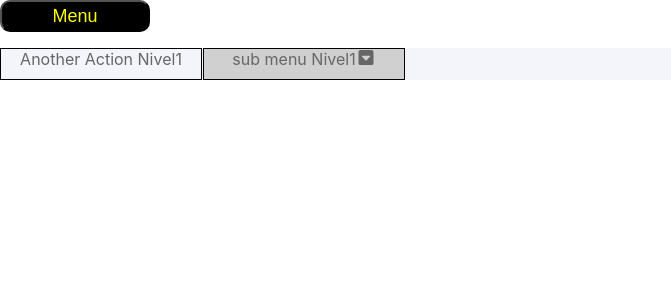
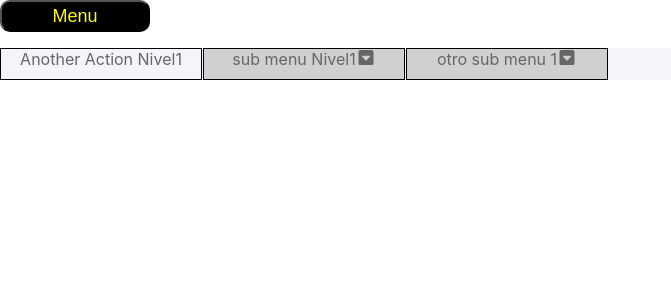
Before and after one commit to joaquinmartinez2912/reactjoaquin, a React (Create React App) app: page / in a window 1280 px wide. Both pictures are taken after a click on the button "Menu". Shown: the top 300 px of the page, without its empty margins (0-671 px from the left). Built offline with nearby package versions, Linux system fonts and the light colour scheme.

Commit message:
modificaciones finales

```diff
--- a/src/components/Itemmenu.jsx
+++ b/src/components/Itemmenu.jsx
@@ -4,14 +4,15 @@ import PropTypes from 'prop-types';
 
 function ItemMenu(props) {
     ItemMenu.propTypes={
-        llave : PropTypes.number.isRequired
+        llave : PropTypes.number.isRequired,
+        clase : PropTypes.string.isRequired
     }
 
-    const { key, style, onMouseEnter, onMouseLeave} = props;
+    const { key, clase, style, onMouseEnter, onMouseLeave} = props;
 
     return (
         <li key={key}
-            className="li-subMenu"
+            className= {clase}
             style={
                 style}
             onMouseEnter={onMouseEnter}
--- a/src/components/ListaMenu.jsx
+++ b/src/components/ListaMenu.jsx
@@ -1,57 +1,46 @@
 import { useState } from "react";
 import "../main.css";
 import ItemMenu from "./Itemmenu";
-import SubListaMenu3 from "./SubListaMenu3";
+import SubListaMenu2 from "./SubListaMenu2";
 
 function ListaMenu(props) {
   const datos = props.data
 
-  // Defino una variable con un estado para controlar el submenu que contiene una lista con los datos a mostrar.
-  const [estadoSubLista, setestadoSubLista] = useState(false)
-  const [estadoSubLista2, setestadoSubLista2] = useState(false)
+  const [estadoSubLista, setestadoSubLista] = useState([])
+  const [estadoMenu , setestadoMenu] = useState(false)
 
-  // const [veces, setVeces] = useState(0)
-
-  //Defino los manejadores de eventos para mostrar el submenu, no cargo datos con esto, solo abro el submenu
-  const handleMostrarSubMenu = (e) => {
+  const handleMostrarSubMenu = (e, SubMenuId) => {
     e.preventDefault();
-
-    setestadoSubLista(!estadoSubLista)
-    estadoSubLista2 &&
-      setestadoSubLista2(false)
-      ;
-  };
-
-  const handleSubMenuNivel3 = (e) => {
-    e.preventDefault();
-    setestadoSubLista2(!estadoSubLista2)
-    // setVeces(veces+1)
-    // alert(veces)
+    setestadoSubLista((prev) => {
+      const arr = [...prev]
+      setestadoMenu(!estadoMenu)
+      arr[SubMenuId] = estadoMenu
+      return arr
+    })
       ;
   };
 
   return (
-
-    <ul key={"1"} className="main-nav" style={
+    <ul className="main-nav"
+      style={
         {
           background: datos.configColor.background,
         }
       } >
-
       {datos.menuItems.map((item) => {
         return (
           <div>
             {item.idPadre === datos.idFirstNivel ?
-              item.isFolder ? <li
-                className="li-Menu"
-                key={item.id}
+              item.isFolder ?
+                <ItemMenu
+                  llave={item.id}
+                  clase="li-Menu"
                   style={{
                     background: datos.configColor.itemBackground,
-                  color: estadoSubLista ? datos.configColor.itemActive : datos.configColor.itemColor
-                }
-                }
+                    color: estadoSubLista[item.id] ? datos.configColor.itemActive : datos.configColor.itemColor
+                  }}
                 >
-                <span onClick={(e) => handleMostrarSubMenu(e)}>
+                  <span onClick={(e) => handleMostrarSubMenu(e, item.id)}>
                     <div>
                       {item.name}
                       <svg xmlns="http://www.w3.org/2000/svg" width={"20px"} height={"15px"} fill="currentColor" viewBox="0 0 16 16">
@@ -59,58 +48,21 @@ function ListaMenu(props) {
                       </svg>
                     </div>
                   </span>
-
-                {estadoSubLista &&
-                  <ul key={"2"} className="ul-segundo-nivel">
-                    {datos.menuItems.map((subItem) => {
-                      return (
-                        item.id === subItem.idPadre ?
-                          subItem.isFolder ?
-                            <ItemMenu llave={subItem.id}
-                              style={{
-                                background: datos.configColor.itemBackground,
-                                color: estadoSubLista2 && datos.configColor.itemActive
-                              }}
-                              onMouseEnter={(e) => handleSubMenuNivel3(e)}
-                              onMouseLeave={(e) => handleSubMenuNivel3(e)}
-                            >
-                              <div>
-                                <span>
-                                  {subItem.name}
-                                  <svg xmlns="http://www.w3.org/2000/svg" width={"20px"} height={"15px"} fill="currentColor" viewBox="0 0 16 16">
-                                    <path d="M0 2a2 2 0 0 1 2-2h12a2 2 0 0 1 2 2v12a2 2 0 0 1-2 2H2a2 2 0 0 1-2-2V2zm5.5 10a.5.5 0 0 0 .832.374l4.5-4a.5.5 0 0 0 0-.748l-4.5-4A.5.5 0 0 0 5.5 4v8z" />
-                                  </svg>
-                                </span>
-                              </div>
-                              {estadoSubLista2 &&
-                                <SubListaMenu3 data={datos.menuItems} subMenu2={subItem.id} >  </SubListaMenu3>
+                  {estadoSubLista[item.id] &&
+                    <SubListaMenu2 datos={datos} Menu={item.id} ></SubListaMenu2>
                   }
                 </ItemMenu>
                 :
-                            <ItemMenu llave={subItem.id} > {subItem.name} </ItemMenu>
-                          :
-                          ""
-                      )
-                    })
-                    }
-                  </ul>}
-              </li>
-
-                : // Este es el negativo del menu nivel 1. Lo que pasa si isfolder = false
-                <li
-                  key={item.id}
-                  className="li-Menu"
+                <ItemMenu
+                  llave={item.id}
+                  clase="li-Menu"
                   style={{ color: datos.configColor.itemColor }}
-                >
-
-                  {item.name}
-
-                </li>
+                >{item.name}
+                </ItemMenu>
               :
               ""}
           </div>
         )
-
       })
       }
     </ul>
--- a/src/components/Menu.jsx
+++ b/src/components/Menu.jsx
@@ -19,11 +19,12 @@ function Menu() {
     menuItems: [
       { name: 'Another Action Nivel1', isFolder: false, id: 148, idPadre: 150 },
       { name: 'sub menu Nivel1', isFolder: true, id: 2, idPadre: 150 },
+      { name: 'otro sub menu 1', isFolder: true, id: 22, idPadre: 150 },
+      { name: 'otro Nivel2', isFolder: false, id: 44, idPadre: 22 },
       { name: 'Action Nivel2', isFolder: false, id: 3, idPadre: 2 },
       { name: 'Another action Nivel2', isFolder: false, id: 4, idPadre: 2 },
       { name: 'sub menu Nivel2', isFolder: true, id: 5, idPadre: 2 },
       { name: 'otro sub 2', isFolder: true, id: 99, idPadre: 2 },
-
       { name: 'otro Nivel3', isFolder: false, id: 98, idPadre: 99 },
       { name: 'Another action Nivel3', isFolder: false, id: 55, idPadre: 5 },
       { name: 'something else here Nivel3', isFolder: false, id: 56, idPadre: 5 },
--- /dev/null
+++ b/src/components/SubListaMenu2.jsx
@@ -0,0 +1,70 @@
+import "../main.css";
+import ItemMenu from "./Itemmenu";
+import SubListaMenu3 from "./SubListaMenu3";
+import { useState } from "react";
+
+function SubListaMenu2(props) {
+
+    const { datos, Menu } = props;
+
+    const [estadoSubLista2, setestadoSubLista2] = useState([])
+
+    const handleSubMenuNivel3 = (e, SubMenuId) => {
+        e.preventDefault();
+        setestadoSubLista2((prev) => {
+            const arr = [...prev];
+            arr[SubMenuId] = true;
+            return arr;
+        })
+            ;
+    };
+
+    const handleOcSubMenuNivel3 = (e, SubMenuId) => {
+        e.preventDefault();
+        setestadoSubLista2((prev) => {
+            const arr = [...prev];
+            arr[SubMenuId] = false;
+            return arr;
+        })
+            ;
+    };
+
+    return (
+        <ul className="ul-segundo-nivel">
+            {datos.menuItems.map((subItem) => {
+                return (
+                    Menu === subItem.idPadre ?
+                        subItem.isFolder ?
+                            <ItemMenu llave={subItem.id}
+                                clase="li-subMenu"
+                                style={{
+                                    background: datos.configColor.itemBackground,
+                                    color: estadoSubLista2[subItem.id] && datos.configColor.itemActive
+                                }}
+                                onMouseEnter={(e) => handleSubMenuNivel3(e, subItem.id)}
+                                onMouseLeave={(e) => handleOcSubMenuNivel3(e, subItem.id)}
+                            >
+                                <div>
+                                    <span>
+                                        {subItem.name}
+                                        <svg xmlns="http://www.w3.org/2000/svg" width={"20px"} height={"15px"} fill="currentColor" viewBox="0 0 16 16">
+                                            <path d="M0 2a2 2 0 0 1 2-2h12a2 2 0 0 1 2 2v12a2 2 0 0 1-2 2H2a2 2 0 0 1-2-2V2zm5.5 10a.5.5 0 0 0 .832.374l4.5-4a.5.5 0 0 0 0-.748l-4.5-4A.5.5 0 0 0 5.5 4v8z" />
+                                        </svg>
+                                    </span>
+                                </div>
+                                {estadoSubLista2[subItem.id] &&
+                                    <SubListaMenu3 data={datos.menuItems} subMenu2={subItem.id} >  </SubListaMenu3>
+                                }
+                            </ItemMenu>
+                            :
+                            <ItemMenu llave={subItem.id} clase="li-subMenu" > {subItem.name} </ItemMenu>
+                        :
+                        ""
+                )
+            })
+            }
+        </ul>
+    )
+}
+
+export default SubListaMenu2
--- a/src/components/SubListaMenu3.jsx
+++ b/src/components/SubListaMenu3.jsx
@@ -10,7 +10,7 @@ function SubListaMenu3(props) {
             {datos.map((subItem3) => {
                 return (
                     SubMenu2 === subItem3.idPadre &&
-                    <ItemMenu llave={subItem3.id} > {subItem3.name} </ItemMenu>
+                    <ItemMenu llave={subItem3.id} clase = "li-subMenu" > {subItem3.name} </ItemMenu>
                 )
             }
             )}
--- a/src/main.css
+++ b/src/main.css
@@ -1,17 +1,13 @@
-/* Se aplica sobre el <ul> que esta en el nav principal*/
+
 .main-nav {
-    display: flex; /* No le pongo flex direction para que quede horizontal */
+    display: flex;
     list-style: none;
     width: 1350px;
-    padding: 0rem; /*  Para que quede contra el margen */
+    padding: 0rem;
     justify-content:start;
     position: absolute;
   }
 
-/*
-Lista de botones:
-- Boton que despliega Menu
-*/
 button {
     background-color: black;
     color: yellow;
```
Lines whose indentation alone changed are shown as unchanged.
